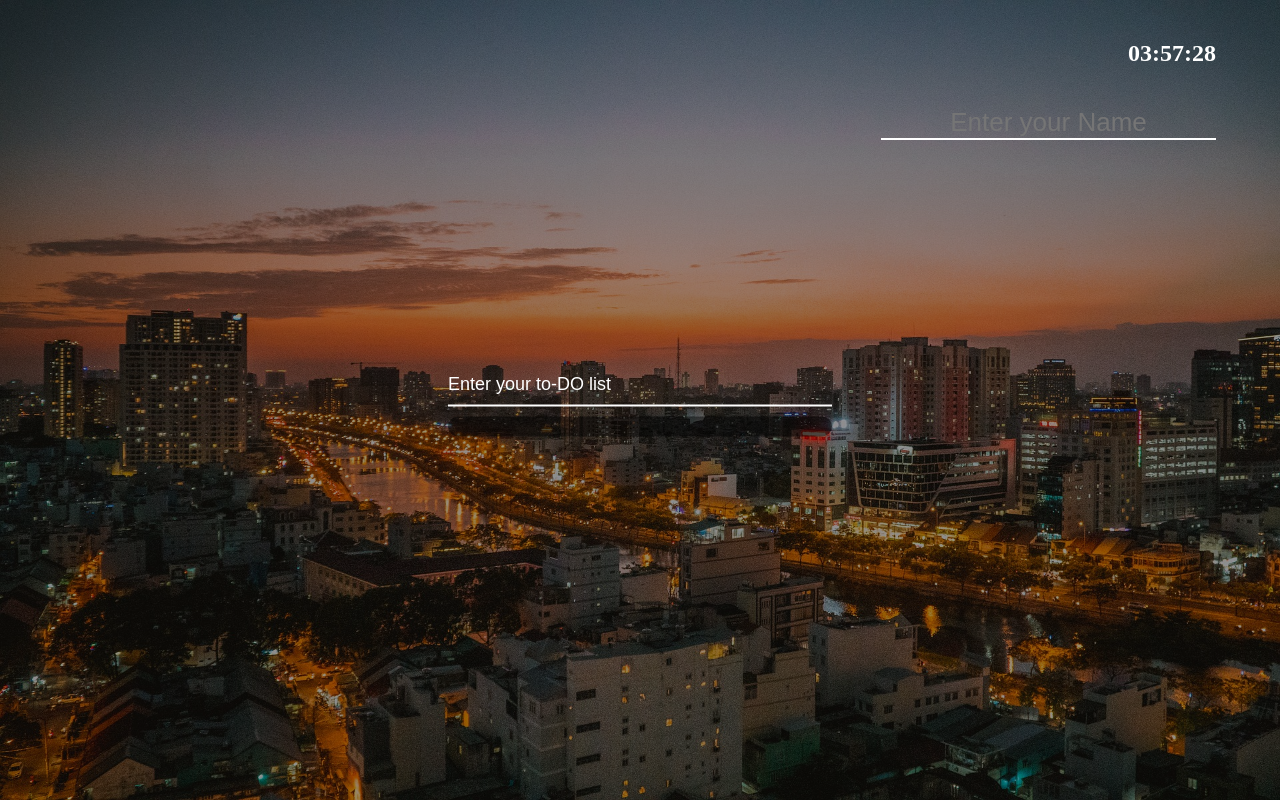
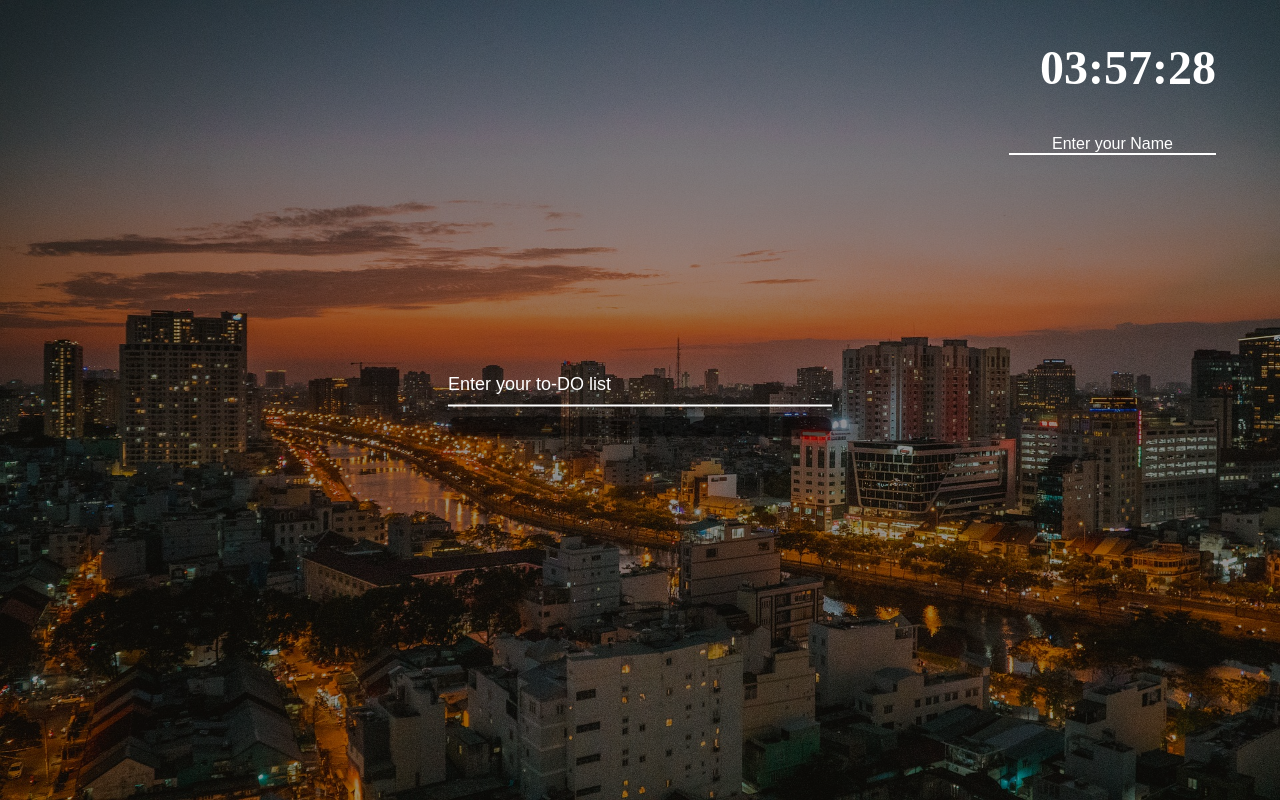
Before and after one commit to hasister/hasister.github.io, a plain HTML site: page index.html in a window 1280 px wide. Drawn offline with Linux system fonts and the light colour scheme.

Commit message:
Update style.css

```diff
--- a/style.css
+++ b/style.css
@@ -27,16 +27,16 @@ body {
     text-align: right;
 }
 
-.clockDiv h2 {
+.clock_container h2 {
     font-size: 48px;
 }
 
-.clockDiv h4 {
+.clock_containerv h4 {
     font-size: 32px;
     margin-top: 40px;
 }
 .clock_container form input {
-    font-size: 26px;
+    font-size: 16px;
     margin-top: 40px;
     text-align: center;
     background: transparent;
@@ -44,7 +44,7 @@ body {
     border-bottom: 2px solid #fff;
     color: #fff;
 }
-.clockDiv input::placeholder {
+.clock_container input::placeholder {
     color: #fff;
 }
 
```
